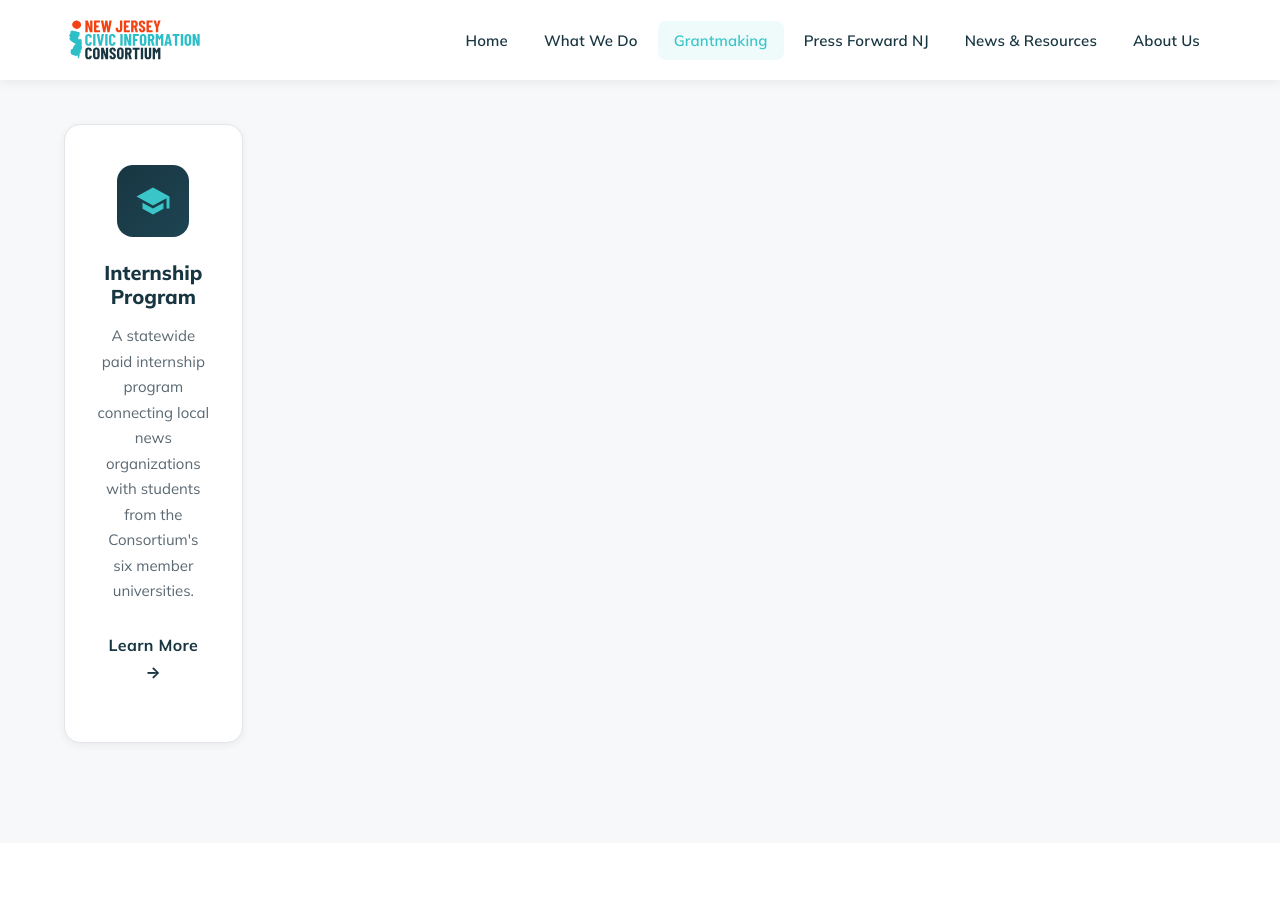
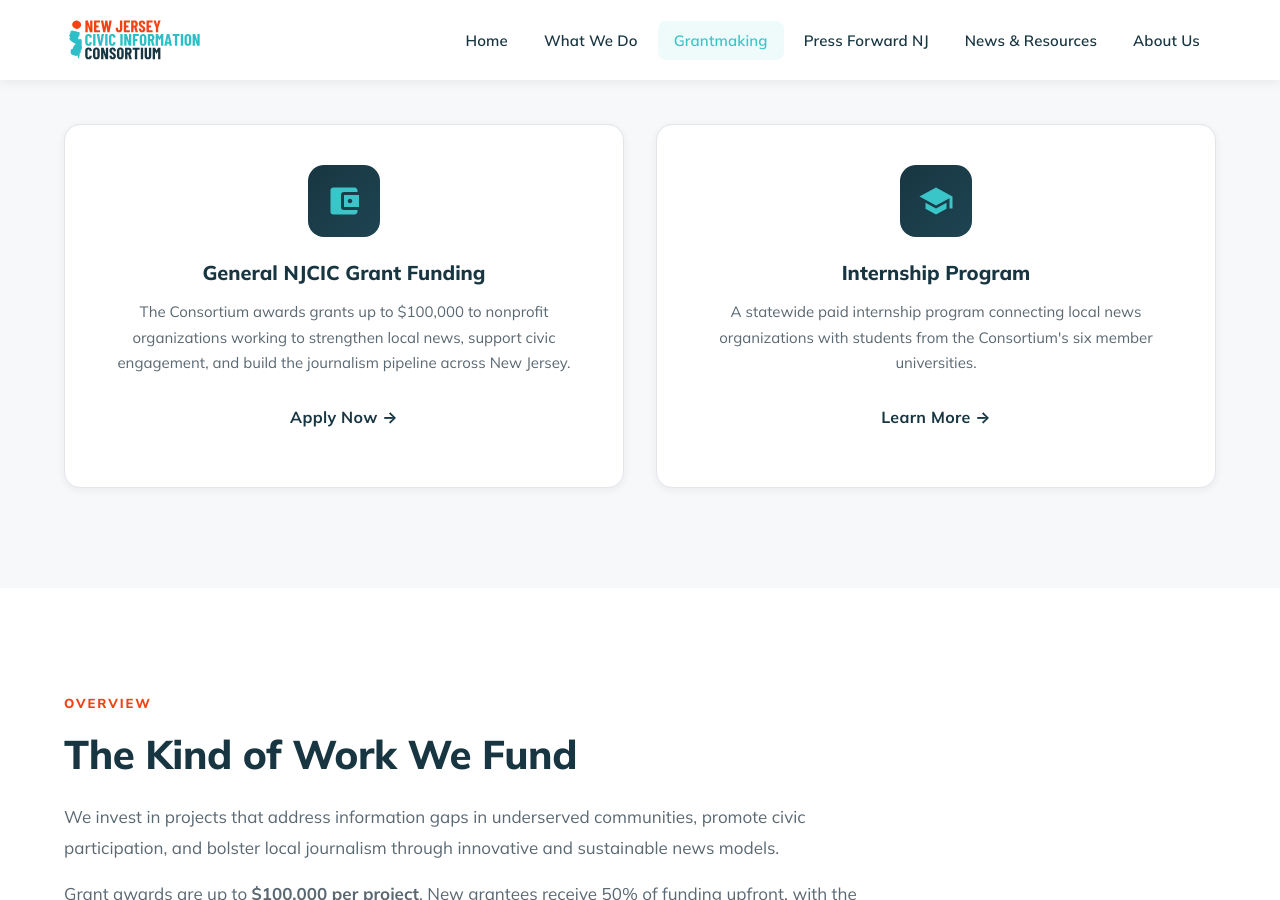
Before and after one commit to madi-mccool/njcivicinfo, a Jekyll site: the page built from docs/grantmaking.html, in a window 1280 px wide and 900 px high, scrolled down 595 px. Built offline with Jekyll 4.4.1, drawn with Linux system fonts in a browser that asks for light colours.

Commit message:
Add General NJCIC Grant Funding card to Current Grant Opportunities section
Adds a new card alongside the Internship Program card with a blurb about
the Consortium's general grant funding. Uses a two-column symmetrical grid
layout for the section.

https://claude.ai/code/session_016JhY4UEZhs2Jajaz7EtxPG

```diff
--- a/docs/grantmaking.html
+++ b/docs/grantmaking.html
@@ -21,7 +21,15 @@ description: "Explore the NJ Civic Information Consortium's grantmaking program,
       <span class="section-label">New</span>
       <h2>Current Grant Opportunities</h2>
     </div>
-    <div class="priorities-grid" style="max-width: 600px;">
+    <div class="priorities-grid" style="grid-template-columns: repeat(2, 1fr);">
+      <div class="priority-card" style="--card-accent: var(--color-teal);">
+        <div class="priority-icon">
+          <svg viewBox="0 0 24 24" xmlns="http://www.w3.org/2000/svg"><path d="M21 18v1c0 1.1-.9 2-2 2H5a2 2 0 0 1-2-2V5a2 2 0 0 1 2-2h14c1.1 0 2 .9 2 2v1h-9a2 2 0 0 0-2 2v8a2 2 0 0 0 2 2h9zm-9-2h10V8H12v8zm4-2.5c-.83 0-1.5-.67-1.5-1.5s.67-1.5 1.5-1.5 1.5.67 1.5 1.5-.67 1.5-1.5 1.5z"/></svg>
+        </div>
+        <h3>General NJCIC Grant Funding</h3>
+        <p>The Consortium awards grants up to $100,000 to nonprofit organizations working to strengthen local news, support civic engagement, and build the journalism pipeline across New Jersey.</p>
+        <a href="https://njcic.grantplatform.com/" target="_blank" rel="noopener" class="btn btn-text" style="margin-top: 12px;">Apply Now <span>&rarr;</span></a>
+      </div>
       <div class="priority-card" style="--card-accent: var(--color-teal);">
         <div class="priority-icon">
           <svg viewBox="0 0 24 24" xmlns="http://www.w3.org/2000/svg"><path d="M5 13.18v4L12 21l7-3.82v-4L12 17l-7-3.82zM12 3L1 9l11 6 9-4.91V17h2V9L12 3z"/></svg>
```
